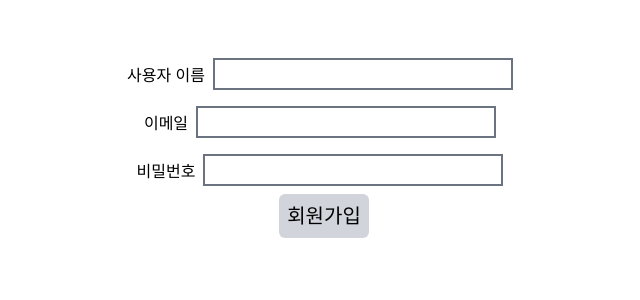
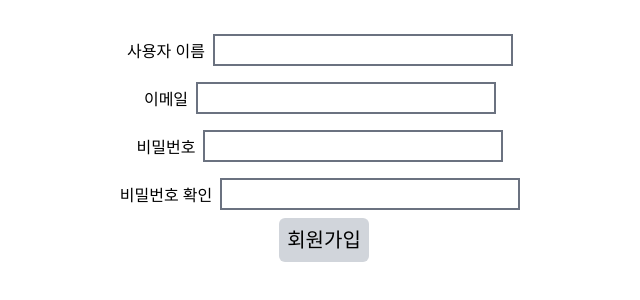
Before and after one commit to HA-SEUNG-JEONG/react-hook-form-zod, a React (Vite) app: page / in a window 1280 px wide. Shown: the top 300 px of the page, without its empty margins (320-960 px from the left). Built offline with nearby package versions, Linux system fonts and the light colour scheme.

Commit message:
♻️ schema 분리

```diff
--- a/src/components/Form.tsx
+++ b/src/components/Form.tsx
@@ -1,25 +1,12 @@
 import { zodResolver } from "@hookform/resolvers/zod";
 import { SubmitHandler, useForm } from "react-hook-form";
 import { z } from "zod";
-
-// 스키마 정의
-const schema = z
-  .object({
-    username: z.string().refine((val) => val.length >= 3 && val.length <= 10, {
-      message: "username은 3글자 이상 10글자 이하입니다.",
-    }),
-    email: z
-      .string()
-      .min(1, { message: "1글자 이상은 채워주세요." })
-      .email({ message: "유효한 이메일을 입력하세요" }),
-    password: z.string().min(6, "6글자 이상으로 해주세요."),
-  })
-  .required();
+import { schema } from "../data/schema";
 
 type SchemaValues = z.infer<typeof schema>;
 
 const onValid: SubmitHandler<SchemaValues> = (data) => {
-  // console.log(data);
+  console.log(data);
 };
 
 const Form = () => {
@@ -88,6 +75,20 @@ const Form = () => {
           </span>
         )}
       </div>
+      <div>
+        <label htmlFor="비밀번호 확인">비밀번호 확인</label>
+        <input
+          id="confirmPasswsord"
+          type="password"
+          className="ml-2 my-2 text-xl border-2 border-gray-500"
+          {...register("confirmPassword")}
+        />
+        {errors.confirmPassword && (
+          <span className="text-red-500  flex flex-col items-center">
+            {errors.confirmPassword.message}
+          </span>
+        )}
+      </div>
       <button
         // disabled={!isValid}
         className="text-xl bg-gray-300 hover:bg-gray-400 p-2 rounded-md max-w-[10rem] flex ml-2"
--- /dev/null
+++ b/src/data/schema.ts
@@ -0,0 +1,21 @@
+import { z } from "zod";
+
+// 스키마 정의
+export const schema = z
+  .object({
+    username: z.string().refine((val) => val.length >= 3 && val.length <= 10, {
+      message: "username은 3글자 이상 10글자 이하입니다.",
+    }),
+    email: z
+      .string()
+      .min(1, { message: "1글자 이상은 채워주세요." })
+      .email({ message: "유효한 이메일을 입력하세요" }),
+    password: z.string().min(6, "6글자 이상으로 해주세요."),
+    confirmPassword: z
+      .string()
+      .min(1, { message: "비밀번호 확인란은 필수항목입니다." }),
+  })
+  .refine((data) => data.password === data.confirmPassword, {
+    path: ["confirmPassword"],
+    message: "비밀번호가 일치하지 않습니다.",
+  });
```
